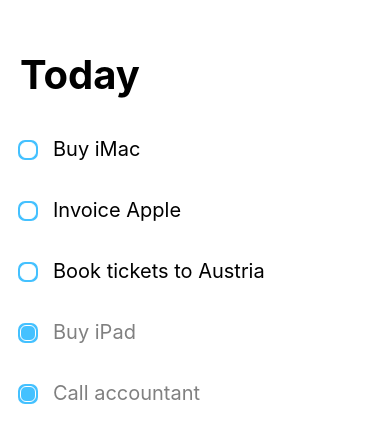
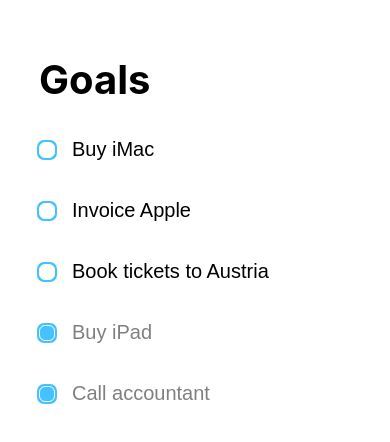
Before and after one commit to MadeInHellH/React, a React (Create React App) app in the folder world/: page / in a window 390 px wide. Shown: the top 442 px of the page. Built offline with nearby package versions, Linux system fonts and the light colour scheme.

Commit message:
Add animation and editing of the TODOs

```diff
--- a/world/src/components/App.js
+++ b/world/src/components/App.js
@@ -14,7 +14,7 @@
     return (
        <div className="app">
         <div className="app-heading">
-          <p>Today</p>
+          <p>Goals</p>
         </div>
         <Grid lists={this.reorder()} update={this.update.bind(this)} />
       </div>
@@ -28,10 +28,7 @@
   }
 
   update() {
-    const self = this;
-    setTimeout(function() {
-      self.setState(self.lists);
-    }, 200);
+    this.setState(this.lists);
   }
 }
 
--- a/world/src/components/Grid.js
+++ b/world/src/components/Grid.js
@@ -42,10 +42,12 @@
 			node.style.transform = 'translate(0px, ' + delta + 'px)';
       node.style.transition = 'transform 0s';
 
-	    requestAnimationFrame(function() {
-        node.style.transform  = '';
-        node.style.transition = 'transform 0.5s ease';
-      });
+			setTimeout(function() {
+				requestAnimationFrame(function() {
+        	node.style.transform  = '';
+        	node.style.transition = 'transform 0.4s ease';
+      	});
+			}, 400);
   	});
   }
 
--- a/world/src/components/Todo.js
+++ b/world/src/components/Todo.js
@@ -1,4 +1,5 @@
 import React, { Component } from 'react';
+import ReactDOM from 'react-dom';
 import '../styles/todo.css';
 
 class Todo extends Component {
@@ -7,17 +8,21 @@
   	const title = this.props.todo.completed ? "title-completed" : "";
 
     return (
-      <div className="todo">
+      <div ref={"element" + this.props.todo.id} className="todo">
     	  <div className={todo} onClick={this.box.bind(this)}></div>
-      	<p className={title}>{this.props.todo.title}</p>
+        <input type="text" value={this.props.todo.title} className={title} id={"input" + this.props.todo.id} onChange={this.text.bind(this)} />
       </div>
     );
   }
 
   box() {
     this.props.todo.completed = !this.props.todo.completed;
-    this.setState(this.props);
     this.props.update();
+  }
+
+  text(event) {
+    this.props.todo.title = event.target.value;
+    this.props.update()
   }
 }
 
--- a/world/src/styles/app.css
+++ b/world/src/styles/app.css
@@ -4,7 +4,7 @@
 }
 
 .app-heading {
-	margin: 50px 20px 20px 20px;
+	margin: 75px 100px 20px 100px;
 	display: flex;
 	flex-diraction: row;
 	justify-content: space-between;
@@ -24,3 +24,9 @@
 	background-color: #F8F8F8;
 	display: none;
 }
+
+@media only screen and (max-width: 600px) {
+  .app-heading {
+  	margin: 55px 10% 15px 10%
+  }
+}
--- a/world/src/styles/grid.css
+++ b/world/src/styles/grid.css
@@ -1,4 +1,11 @@
 .grid {
-  margin-right: 20px;
-  margin-left: 20px;
+  margin-right: 100px;
+  margin-left: 100px;
 }
+
+@media only screen and (max-width: 600px) {
+  .grid {
+    margin-right: 10%;
+    margin-left: 10%;
+  }
+}
--- a/world/src/styles/todo.css
+++ b/world/src/styles/todo.css
@@ -1,4 +1,4 @@
-.todo {
+.todo {]
 	width: 100%;
 	height: 60px;
 	border-bottom: 1px solid white;
@@ -9,9 +9,14 @@
 	transition: all 0.5s ease;
 }
 
-.todo p {
+.todo input {
+  border: none;
+  margin: 0;
+  padding: 0;
+  background-color: white;
 	font-weight: 400;
 	font-size: 20px;
+  transition: color 0.5s ease;
 }
 
 .todo div {
```
Also changed, not shown: 1 other file (tests, documents, lock files or other folders).
